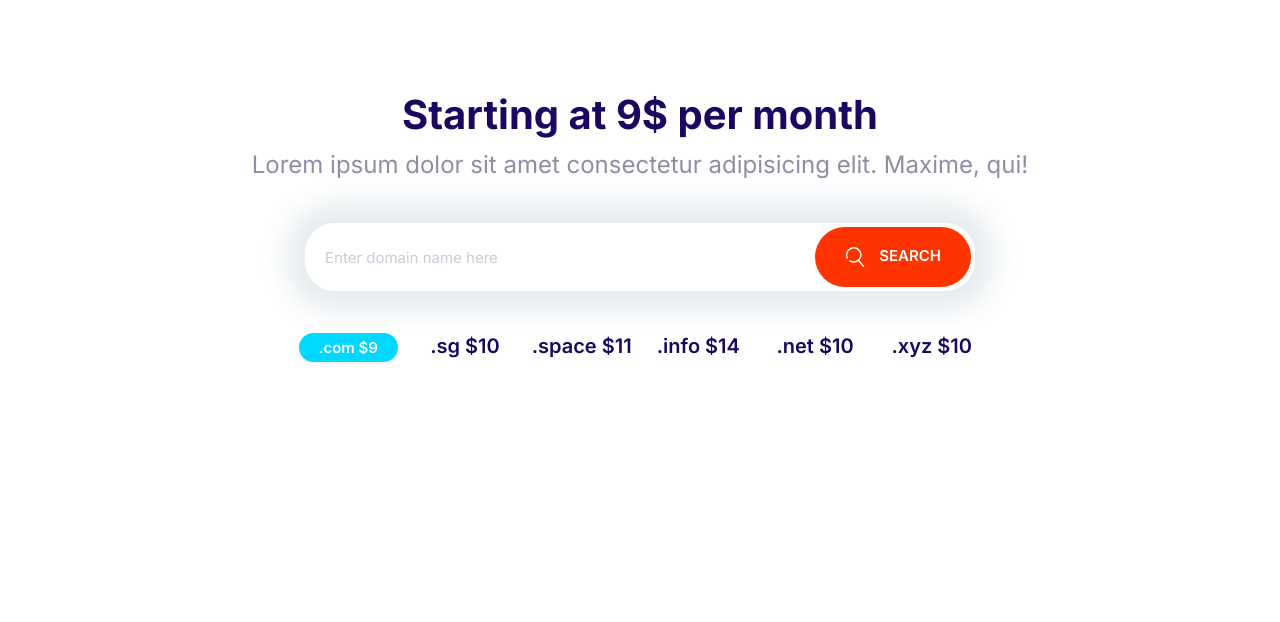
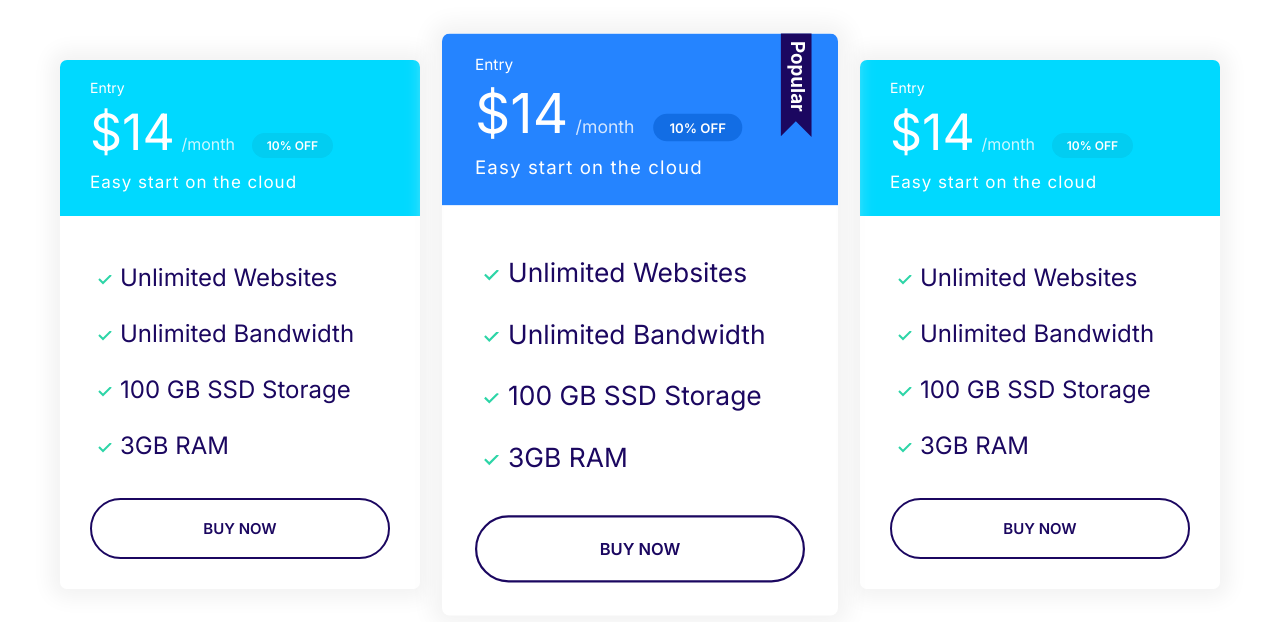
Before and after one commit to Dtsiantaris/hostHub, a plain HTML site: page index.html in a window 1280 px wide. Drawn offline with Linux system fonts and the light colour scheme.

Commit message:
Building Plan block component.

```diff
--- a/css/styles.css
+++ b/css/styles.css
@@ -16,7 +16,7 @@
 }
 
 .container {
-  max-width: 1000px;
+  max-width: 1200px;
   margin: 0 auto;
 }
 
@@ -325,6 +325,10 @@ a {
   color: #fff;
 }
 
+.card--primary .badge--primary {
+  background: #126de4;
+}
+
 .card--secondary .card__header {
   background: var(--color-secondary);
   color: #fff;
@@ -335,6 +339,10 @@ a {
 }
 
 /*TODO: Plans */
+.plan {
+  transition: transform 0.2s ease-out;
+}
+
 .plan__name {
   color: #fff;
   margin: 0;
@@ -364,6 +372,10 @@ a {
   margin-bottom: 2rem;
 }
 
+.plan--popular {
+  transform: scale(1.1);
+}
+
 .plan--popular .card__header {
   position: relative;
 }
@@ -375,6 +387,14 @@ a {
   position: absolute;
   top: -6px;
   right: 5%;
+}
+
+.plan:hover {
+  transform: scale(1.05);
+}
+
+.plan--popular:hover {
+  transform: scale(1.15);
 }
 
 @media screen and (min-width: 1024px) {
@@ -728,3 +748,13 @@ a {
     grid-template-columns: repeat(auto-fit, minmax(10rem, 1fr));
   }
 }
+
+/*TODO: Plans Block */
+.block-plans .grid {
+  gap: 8rem 4rem;
+}
+
+.block-plans .card {
+  max-width: 500px;
+  margin: 0 auto;
+}
--- a/index.html
+++ b/index.html
@@ -15,31 +15,71 @@
     <title>Moshify</title>
   </head>
   <body>
-    <section class="block container block-domain">
-      <header class="block__header">
-        <h2>Starting at 9$ per month</h2>
-        <p>
-          Lorem ipsum dolor sit amet consectetur adipisicing elit. Maxime, qui!
-        </p>
-      </header>
-      <div class="input-group">
-        <input type="text" class="input" placeholder="Enter domain name here" />
-        <button class="btn btn--accent">
-          <svg class="icon icon--white">
-            <use xlink:href="images/sprite.svg#search"></use>
-          </svg>
-          Search
-        </button>
+    <section class="block container block-plans">
+      <div class="grid grid--1x3">
+        <div class="plan">
+          <div class="card card--secondary">
+            <header class="card__header">
+              <h3 class="plan__name">Entry</h3>
+              <span class="plan__price">$14</span>
+              <span class="plan__billing-cycle">/month</span>
+              <span class="badge badge--secondary badge--small">10% OFF</span>
+              <span class="plan__description">Easy start on the cloud</span>
+            </header>
+            <div class="card__body">
+              <ul class="list list--tick">
+                <li class="list__item">Unlimited Websites</li>
+                <li class="list__item">Unlimited Bandwidth</li>
+                <li class="list__item">100 GB SSD Storage</li>
+                <li class="list__item">3GB RAM</li>
+              </ul>
+              <button class="btn btn--outline btn--block">Buy now</button>
+            </div>
+          </div>
+        </div>
+        <div class="plan plan--popular">
+          <div class="card card--primary">
+            <header class="card__header">
+              <h3 class="plan__name">Entry</h3>
+              <span class="plan__price">$14</span>
+              <span class="plan__billing-cycle">/month</span>
+              <span class="badge badge--primary badge--small">10% OFF</span>
+              <span class="plan__description">Easy start on the cloud</span>
+            </header>
+            <div class="card__body">
+              <ul class="list list--tick">
+                <li class="list__item">Unlimited Websites</li>
+                <li class="list__item">Unlimited Bandwidth</li>
+                <li class="list__item">100 GB SSD Storage</li>
+                <li class="list__item">3GB RAM</li>
+              </ul>
+              <button class="btn btn--outline btn--block">Buy now</button>
+            </div>
+          </div>
+        </div>
+        <div class="plan">
+          <div class="card card--secondary">
+            <header class="card__header">
+              <h3 class="plan__name">Entry</h3>
+              <span class="plan__price">$14</span>
+              <span class="plan__billing-cycle">/month</span>
+              <span class="badge badge--secondary badge--small">10% OFF</span>
+              <span class="plan__description">Easy start on the cloud</span>
+            </header>
+            <div class="card__body">
+              <ul class="list list--tick">
+                <li class="list__item">Unlimited Websites</li>
+                <li class="list__item">Unlimited Bandwidth</li>
+                <li class="list__item">100 GB SSD Storage</li>
+                <li class="list__item">3GB RAM</li>
+              </ul>
+              <button class="btn btn--outline btn--block">Buy now</button>
+            </div>
+          </div>
+        </div>
       </div>
-      <ul class="list block-domain__prices">
-        <li><span class="badge badge--secondary">.com $9</span></li>
-        <li>.sg $10</li>
-        <li>.space $11</li>
-        <li>.info $14</li>
-        <li>.net $10</li>
-        <li>.xyz $10</li>
-      </ul>
     </section>
+
     <script src="js/main.js"></script>
   </body>
 </html>
```
Also changed, not shown: components/plan-block.html (added, +64 -0 lines).
